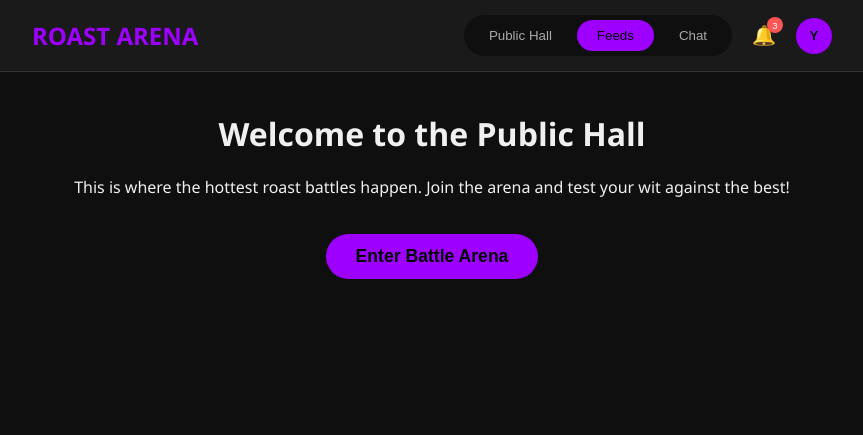
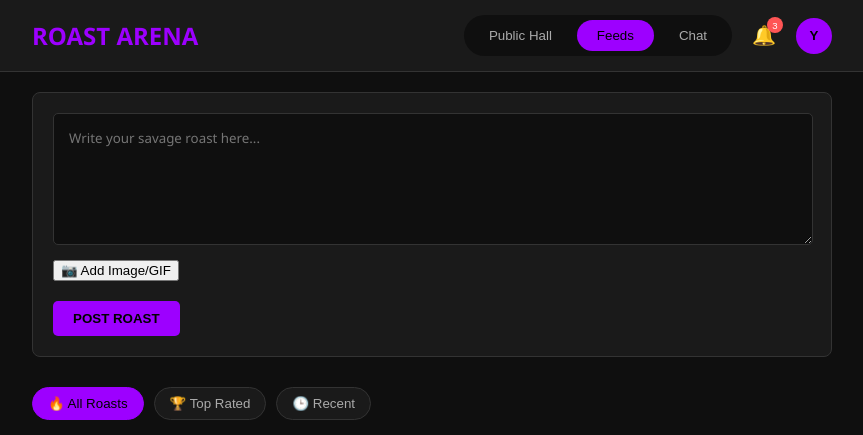
Before and after one commit to AIMAGICTOOL/roast-battle-arena-1-, a website: page public/roast-feed.html in a window 1280 px wide. Shown: the top 435 px of the page, without its empty margins (208-1071 px from the left). Drawn offline with Linux system fonts and the light colour scheme.

Commit message:
Update roast-feed.html

```diff
--- a/public/roast-feed.html
+++ b/public/roast-feed.html
@@ -664,16 +664,10 @@
 
     <div class="main-content">
         <!-- Public Hall Tab - Minimal content that links to public-hall.html -->
-        <div id="publicTab" class="tab-content active">
-            <div class="public-hall-intro">
-                <h1>Welcome to the Public Hall</h1>
-                <p>This is where the hottest roast battles happen. Join the arena and test your wit against the best!</p>
-                <button class="join-battle-btn" onclick="window.location.href='public-hall.html'">Enter Battle Arena</button>
-            </div>
-        </div>
+
 
         <!-- Feeds Tab - Now contains all the roast content -->
-        <div id="feedsTab" class="tab-content">
+       <div id="feedsTab" class="tab-content active">
             <!-- New Roast Form -->
             <div class="new-roast">
                 <textarea placeholder="Write your savage roast here..."></textarea>
```
